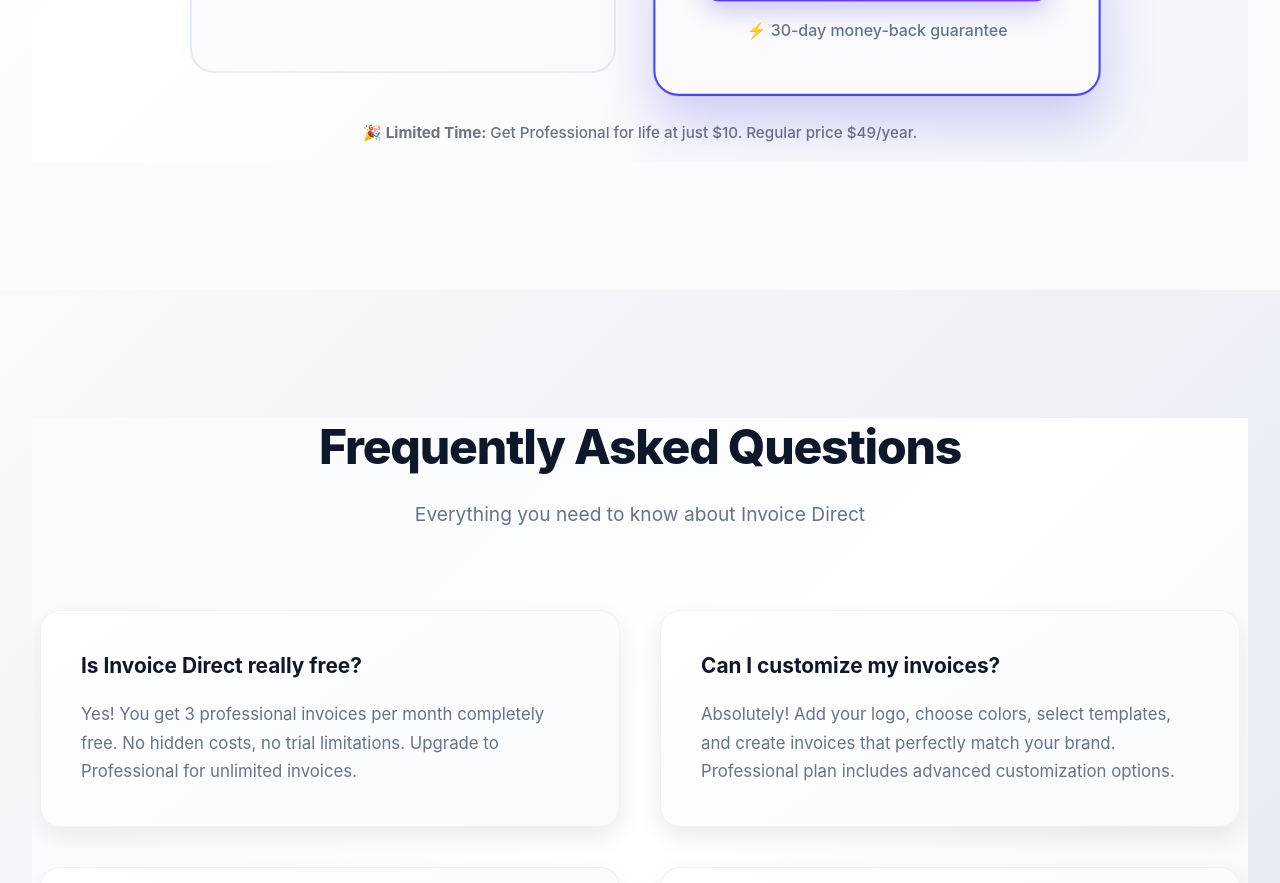
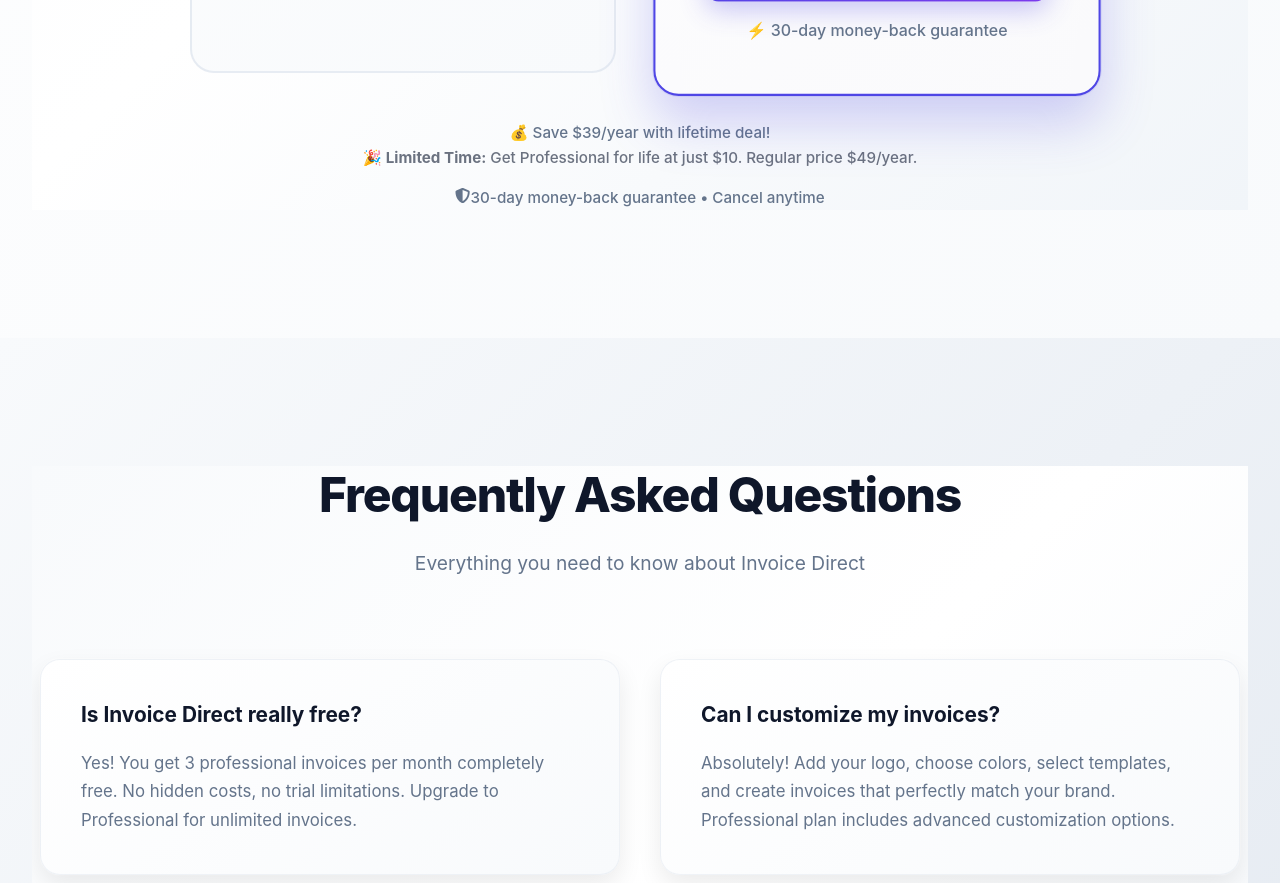
Before and after one commit to Pixelprosolutions/invoice-direct, a React (Vite) app: page / in a window 1280 px wide. Shown: the part 5680-6563 px from the top of the page. Built offline with nearby package versions, Linux system fonts and the light colour scheme; no server answers.

Commit message:
Enhance pricing section with better value proposition
cgen-a8ac4d300bd44d4387057e93b054259b

```diff
--- a/src/components/LandingPage.jsx
+++ b/src/components/LandingPage.jsx
@@ -305,7 +305,14 @@ const LandingPage = ({ onSignUp, onSignIn }) => {
           </div>
 
           <div className={styles.pricingNote}>
+            <div className={styles.savingsBadge}>
+              <span className={styles.savingsText}>💰 Save $39/year with lifetime deal!</span>
+            </div>
             <p>🎉 <strong>Limited Time:</strong> Get Professional for life at just $10. Regular price $49/year.</p>
+            <div className={styles.guaranteeBadge}>
+              <FaShieldAlt />
+              <span>30-day money-back guarantee • Cancel anytime</span>
+            </div>
           </div>
         </div>
       </section>
```
